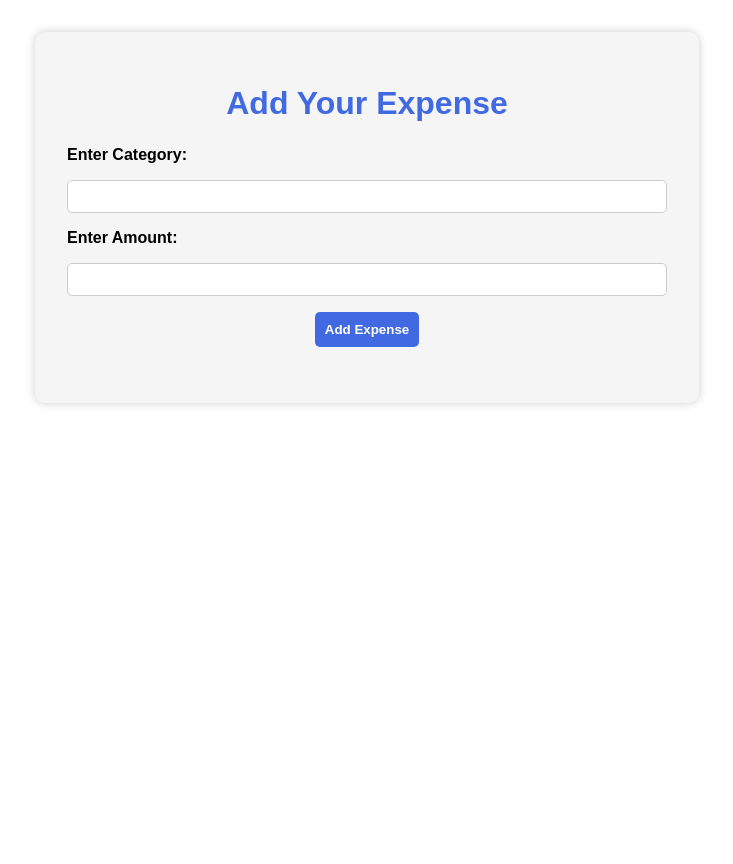
After one commit to Teiruu/ExpenseTracker, a Flask app: page /add_expense in a window 1280 px wide. The commit adds this page. Shown: the whole page, without its empty margins (273-1006 px from the left). Run offline with Flask 3, Linux system fonts and the light colour scheme.

Commit message:
Added CRUD, Tidied Code Up

```diff
--- a/expensetracker/app.py
+++ b/expensetracker/app.py
@@ -1,5 +1,5 @@
 from base import db
-from flask import Flask, url_for, render_template
+from flask import Flask, url_for, render_template, redirect, request
 from model import Expense, AddExpense
 
 app = Flask(__name__)
@@ -7,6 +7,7 @@ app = Flask(__name__)
 app.config["SQLALCHEMY_DATABASE_URI"] = "sqlite:///project.db"
 # initialize the app with the extension
 db.init_app(app)
+app.config.from_pyfile('instance/config.py')
 with app.app_context():
     db.create_all()
     db.session.commit()
@@ -14,16 +15,42 @@ with app.app_context():
 
 @app.route('/', methods=["GET"])
 def expense_list():
-    return render_template("index.html")
+    expenses = db.session.execute(db.select(Expense).order_by(Expense.expense_id)).scalars()
+    return render_template("index.html", expenses=expenses)
 
-@app.route('/addexpense', methods=['POST'])
-def add():
+@app.route('/add_expense', methods=["GET", "POST"])
+def add_expense():
     form = AddExpense()
     if form.validate_on_submit():
-        add_expense = Expense(
+        create_expense = Expense(
         category = form.category.data)
-        add_expense.set_amount(form.amount.data)
+        create_expense.set_amount(form.amount.data)
         # Adding the task to the list
-        db.session.add(add_expense)
+        db.session.add(create_expense)
         db.session.commit()
-        return redirect(url_for('dashboard'))
+        return redirect(url_for('expense_list'))
+    return render_template("add.html", form=form)
+
+@app.route('/edit/<int:expense_id>', methods=["GET", "POST"])
+def edit_expense(expense_id):
+    expense = db.get_or_404(Expense, expense_id)
+
+    if request.method == "POST":
+        expense.category = request.form["category"]
+        expense.set_amount(float(request.form["amount"]))  # ← convert input string to float
+        db.session.commit()
+        return redirect(url_for("expense_list"))
+
+    return render_template("edit.html", expense=expense)
+
+@app.route('/delete/<int:expense_id>', methods=['POST'])
+def delete_expense(expense_id):
+    # remove expense by ID
+    expense = db.get_or_404(Expense, expense_id)
+
+    if request.method == "POST":
+        db.session.delete(expense)
+        db.session.commit()
+        return redirect(url_for("expense_list"))
+
+    return render_template("index.html", expense=expense)
--- /dev/null
+++ b/expensetracker/static/style.css
@@ -0,0 +1,165 @@
+:root {
+    --royal-blue: #4169E1;
+    --red: #e60000;
+    --background: #ffffff;
+    --text: #000000;
+    --card: #f5f5f5;
+}
+
+@media (prefers-color-scheme: dark) {
+    :root {
+        --background: #121212;
+        --text: #ffffff;
+        --card: #1e1e1e;
+    }
+}
+
+body {
+    background-color: var(--background);
+    color: var(--text);
+    font-family: Arial, sans-serif;
+    margin: 0;
+    padding: 2rem;
+    display: flex;
+    justify-content: center;
+    align-items: flex-start;
+    min-height: 100vh;
+}
+
+.container {
+    background-color: var(--card);
+    border-radius: 10px;
+    padding: 2rem;
+    max-width: 600px;
+    width: 100%;
+    box-shadow: 0 0 10px rgba(0, 0, 0, 0.2);
+}
+
+h1, h2 {
+    color: var(--royal-blue);
+    text-align: center;
+}
+
+form {
+    display: flex;
+    flex-direction: column;
+    gap: 1rem;
+    margin: 1.5rem 0;
+}
+
+label {
+    font-weight: bold;
+}
+
+input[type="text"],
+input[type="number"] {
+    padding: 0.5rem;
+    border-radius: 5px;
+    border: 1px solid #ccc;
+    background-color: var(--background);
+    color: var(--text);
+}
+
+input[type="number"] {
+    min: 0;
+}
+
+.add-button {
+    background-color: var(--royal-blue);
+    color: white;
+    border: none;
+    padding: 0.6rem;
+    border-radius: 5px;
+    font-weight: bold;
+    cursor: pointer;
+    width: fit-content;
+    align-self: center;
+}
+
+ul {
+    list-style: none;
+    padding: 0;
+}
+
+ul li.expense-item {
+    display: flex;
+    justify-content: space-between;
+    align-items: center;
+    margin: 0.5rem 0;
+    background-color: var(--card);
+    padding: 0.5rem 1rem;
+    border-radius: 5px;
+    border-left: 4px solid var(--royal-blue);
+}
+
+.expense-text {
+    flex-grow: 1;
+    margin-right: 1rem;
+    line-height: 1.2;
+    word-break: break-word;
+}
+
+.expense-actions {
+    display: flex;
+    align-items: center;
+    gap: 0.5rem;
+    margin-top: 0;
+}
+
+.action-button {
+    padding: 0.25rem 0.6rem;
+    border-radius: 4px;
+    font-weight: bold;
+    font-size: 0.85rem;
+    border: none;
+    cursor: pointer;
+    transition: background-color 0.3s ease;
+    display: inline-flex;
+    align-items: center;
+    justify-content: center;
+    height: 1.8rem;
+    min-width: 3.5rem;
+    line-height: 1;
+    text-align: center;
+}
+
+.edit-button {
+    background-color: #2e8b57;
+    color: white;
+}
+
+.edit-button:hover {
+    background-color: #256f47;
+}
+
+.delete-button {
+    background-color: var(--red);
+    color: white;
+}
+
+.delete-button:hover {
+    background-color: #b30000;
+}
+
+.button-wrapper {
+    display: flex;
+    justify-content: center;
+    margin-top: 1rem;
+}
+
+.nav-button {
+    display: inline-block;
+    background-color: var(--royal-blue);
+    color: white;
+    padding: 0.6rem 1.2rem;
+    border-radius: 8px;
+    font-weight: bold;
+    text-decoration: none;
+    font-size: 1rem;
+    box-shadow: 0 2px 5px rgba(0, 0, 0, 0.2);
+    transition: background-color 0.3s ease;
+}
+
+.nav-button:hover {
+    background-color: #274bb8;
+}
--- /dev/null
+++ b/expensetracker/templates/add.html
@@ -0,0 +1,23 @@
+<!DOCTYPE html>
+<html lang="en">
+<head>
+    <meta charset="UTF-8">
+    <title>Expense Tracker</title>
+    <link rel="stylesheet" href="{{ url_for('static', filename='style.css') }}">
+</head>
+<body>
+<div class="container">
+    <h1 class="brand">Add Your Expense</h1>
+    <form action="{{ url_for('add_expense') }}" method="POST" class="form" autocomplete="off">
+        {{ form.csrf_token }}
+        <label for="category">Enter Category:</label>
+        <input type="text" id="category" name="category" required>
+
+        <label for="amount">Enter Amount:</label>
+        <input type="number" id="amount" name="amount" min="0" step="0.01" required>
+
+        <button type="submit" class="add-button">Add Expense</button>
+    </form>
+</div>
+</body>
+</html>
```
Also changed, not shown: expensetracker/style.css (deleted, +0 -116 lines), expensetracker/templates/edit.html (added, +23 -0 lines), expensetracker/templates/index.html (+29 -2 lines), expensetracker/__init__.py (deleted), instance/project.db (added), 1 other file.
